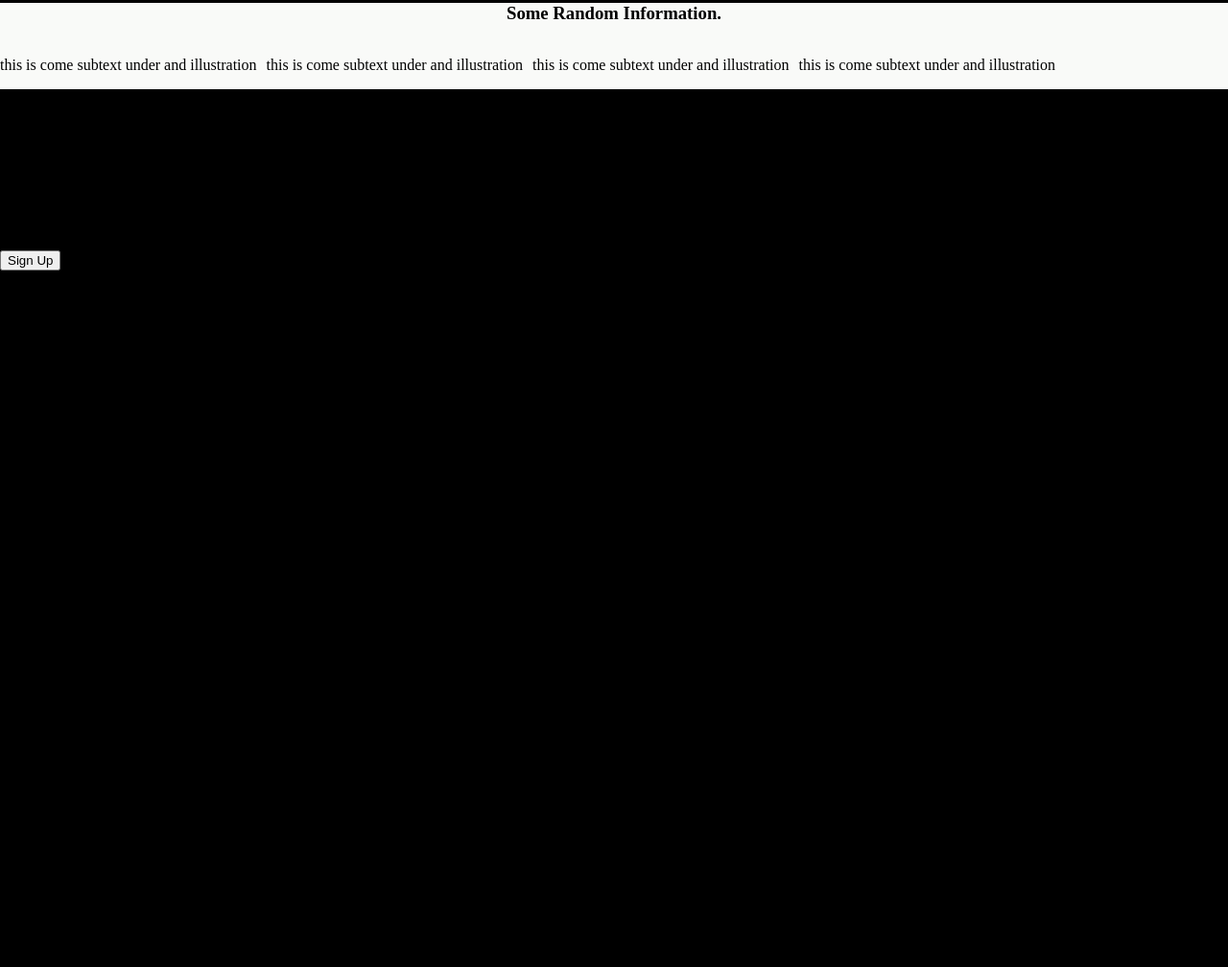
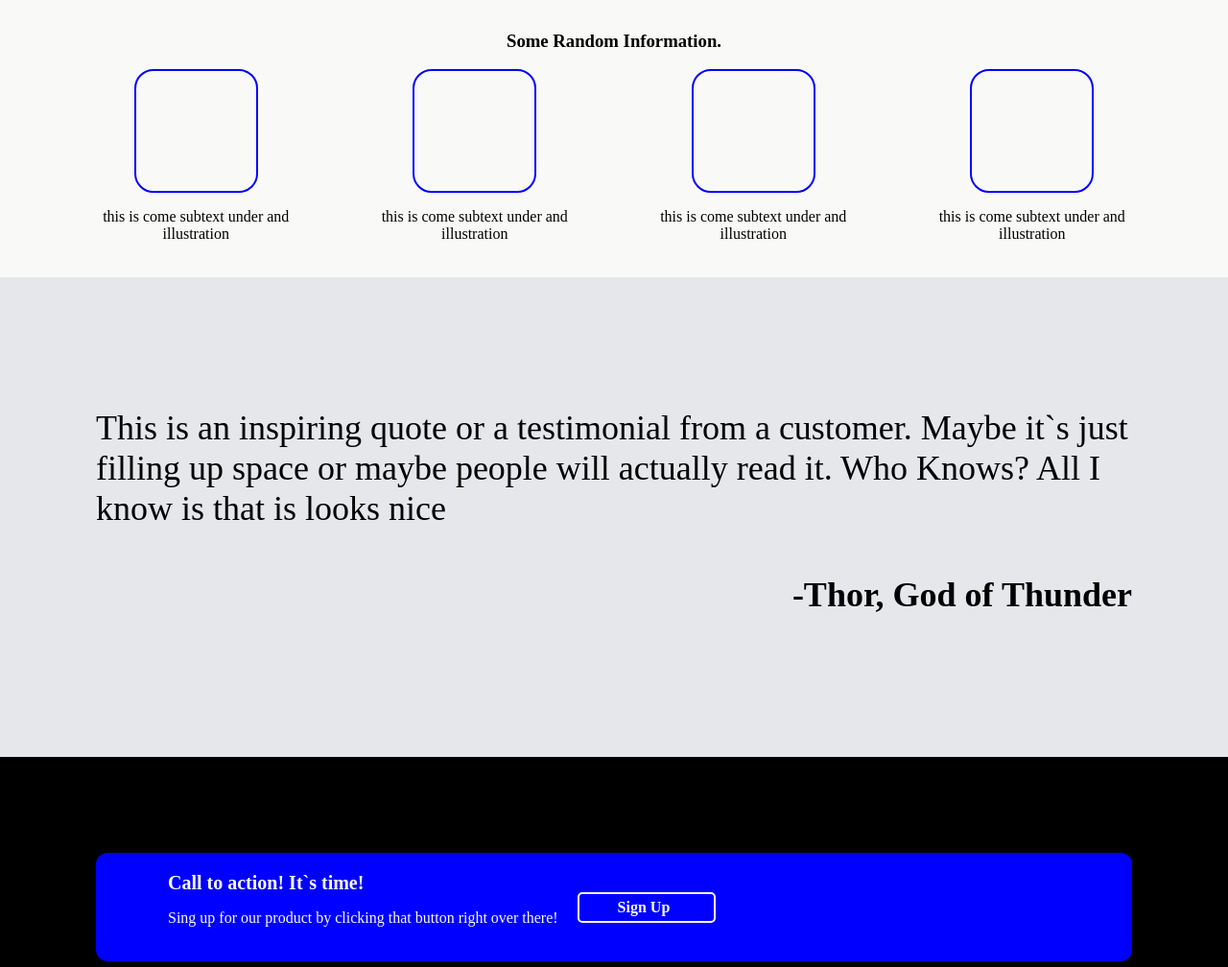
Before and after one commit to squeige/OdinLandingPage, a plain HTML site: page index.html in a window 1280 px wide. Shown: the part 524-1532 px from the top of the page at 96% size. Before the commit the page ends 824 px from the top, so only its background shows below. Drawn offline with Linux system fonts and the light colour scheme.

Commit message:
Completed Landing Page
Could have done things a little different but it works and I can continue.

```diff
--- a/index.html
+++ b/index.html
@@ -30,32 +30,44 @@
 
   <div class="adv-sect">
     <h3>Some Random Information.</h3>
+
     <div class="card_cont">
       <div class="card">
+        <div class="dummy"></div>
         <p>this is come subtext under and illustration</p>
       </div>
+
       <div class="card">
+        <div class="dummy"></div>
         <p>this is come subtext under and illustration</p>
       </div>
+
       <div class="card">
+        <div class="dummy"></div>
         <p>this is come subtext under and illustration</p>
       </div>
+
       <div class="card">
+        <div class="dummy"></div>
         <p>this is come subtext under and illustration</p>
       </div>
     </div>
   </div>
 
   <div class="quote-sect">
-    <p>This is an inspiring quote or a testimonial from a customer. Maybe it`s just filling up space or maybe people will actually read it. Who Knows? ALl I know is that is looks nice
+    <p>This is an inspiring quote or a testimonial from a customer. Maybe it`s just filling up space or maybe people will actually read it. Who Knows? All I know is that is looks nice
     </p>
     <h4>-Thor, God of Thunder</h4>
   </div>
 
-  <div class="contact-sect">
-    <h5>Call to action! It`s time!</h5>
-    <p>Sing up for our product by clicking that button right over there!</p>
-    <button>Sign Up </button>
+  <div class="call-sect">
+    <div>
+      <h5>Call to action! It`s time!</h5>
+      <p>Sing up for our product by clicking that button right over there!</p>
+    </div>
+    <div>
+      <button>Sign Up </button>
+    </div>
   </div>
 
   <footer>Copyright @ The Odin Project 2023</footer>
--- a/style.css
+++ b/style.css
@@ -40,6 +40,17 @@ header li{
   padding:50px 5%;
 }
 
+.hero-sect button {
+  border:none;
+  background-color: #3882f6;
+  color:#f9faf8;
+  border-radius:5px;
+  width:100px;
+  height:30px;
+  font-weight:bold;
+  font-size:14px;
+}
+
 #hero-left{
   flex:1;
   padding:50px 0;
@@ -65,6 +76,7 @@ header li{
 .adv-sect{
   background-color:#F9faf8;
   text-align: center;
+  padding: 20px 5%;
 }
 
 .card_cont{
@@ -72,3 +84,69 @@ header li{
   flex:1;
   gap:10px;
 }
+
+.card {
+  display:flex;
+  flex-direction:column;
+  justify-content:center;
+  align-items:center;
+  margin:0 30px;
+}
+
+.dummy{
+  width:125px;
+  height:125px;
+  border-radius: 20px;
+  border:solid 2px blue;
+}
+
+.quote-sect{
+  background-color: #e5e7eb;
+  height:300px;
+  padding: 100px;
+  font-size: 36px;
+}
+
+h4{
+text-align: end;
+}
+
+.call-sect{
+  background-color: blue;
+  color:#f9faf8;
+  margin:100px;
+  padding:20px 75px;
+  border-radius:12px;
+  display:flex;
+  flex:1;
+  gap:20px;
+  align-items: center;
+}
+
+.call-sect h5{
+  font-weight: 900;
+  font-size:20px;
+  margin:0;
+  padding:0;
+}
+
+.call-sect button{
+  all:unset;
+  width:60px;
+  background-color: blue;
+  color:#f9faf8;
+  border-radius:5px;
+  border:2px solid;
+  padding:5px 40px;
+  font-weight: 600;
+}
+
+footer{
+background-color:#1f2937;
+color:#f9faf8;
+display:flex;
+justify-content: center;
+align-items: center;
+height:80px;
+
+}
```
